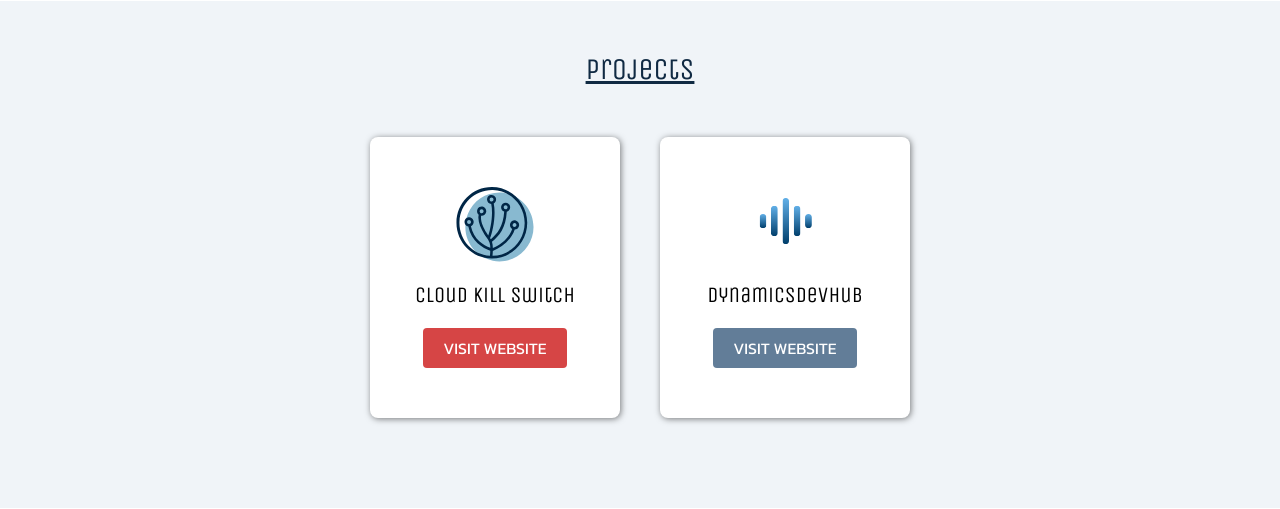
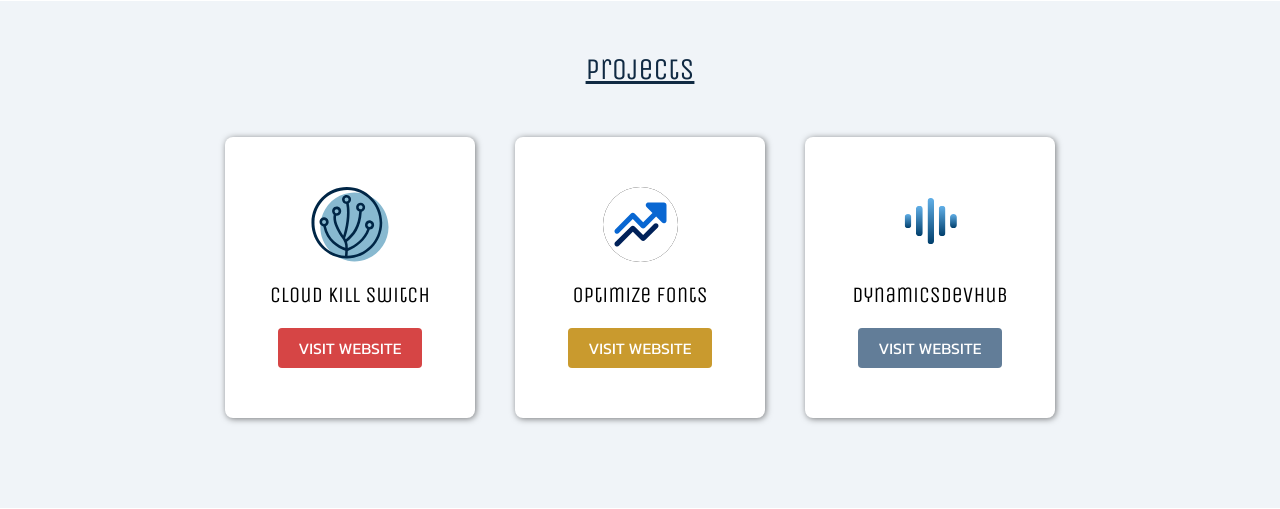
Before and after one commit to Mcgurk-Adam/adammcgurk.com, a PHP site: page / in a window 1280 px wide. Shown: the part 901-1410 px from the top of the page. Run offline with PHP 8.4, Linux system fonts and the light colour scheme; style sheets or scripts are compiled from the project's sources.

Commit message:
added optimize fonts as a project

```diff
--- a/view/pages/home.php
+++ b/view/pages/home.php
@@ -37,6 +37,11 @@
                 <img src="/assets/cloud-kill-switch-logo.svg" alt="Cloud Kill Switch logo" title="Cloud Kill Switch logo">
                 <h3>Cloud Kill Switch</h3>
                 <a href="https://cloudkillswitch.com/" title="Cloud Kill Switch Link" class="button red" target="_blank" rel="noopener">Visit Website</a>
+            </div>
+            <div class="project-card">
+                <img src="/assets/optimize-mark.svg" alt="OptimizeFonts logo" title="OptimizeFonts logo">
+                <h3>Optimize Fonts</h3>
+                <a href="https://optimizefonts.com/" title="OptimizeFonts Link" class="button yellow" target="_blank" rel="noopener">Visit Website</a>
             </div>
             <div class="project-card">
                 <img src="/assets/dynamics-dev-hub-logo.svg" alt="DynamicsDevHub logo" title="DynamicsDevHub logo">
```
Also changed, not shown: assets/csv-mark.svg (deleted), assets/headerillustration.svg (deleted), assets/loc-mark.svg (deleted), assets/money-mark.svg (deleted), assets/signatory-mark.svg (deleted), assets/upvid-mark.svg (deleted).
